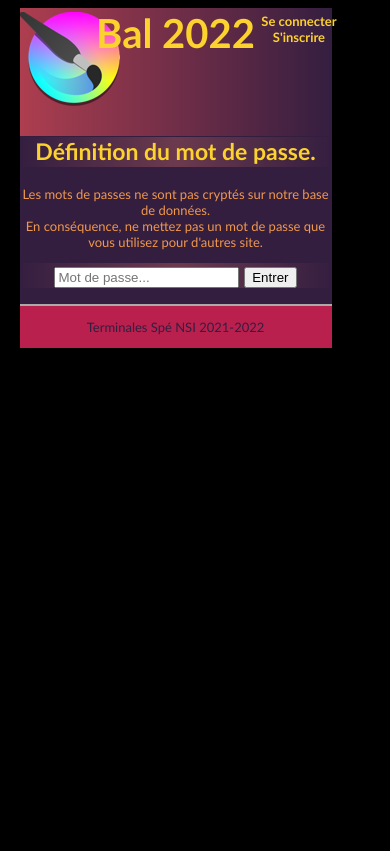
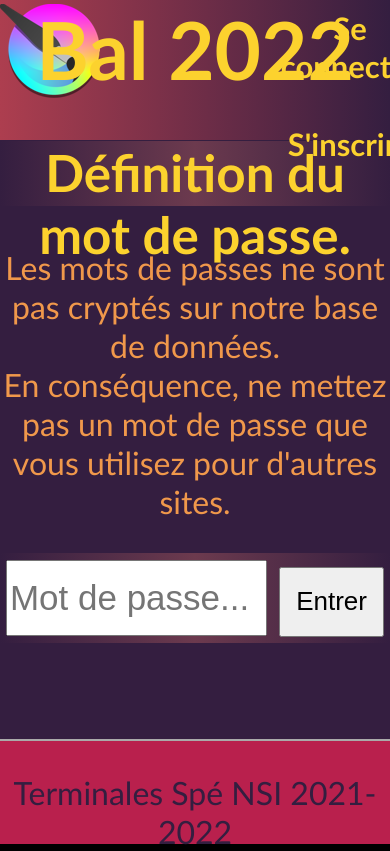
Before and after one commit to gbaalat/vote, a Python web app: template src/vote/auth/templates/auth_creerMdp.html in a window 390 px wide. Before the commit the page ends 348 px from the top, so only its background shows below. Run offline with Jinja, Linux system fonts and the light colour scheme; the template is opened without the code that fills it, so the values that code supplies are empty.

Commit message:
Mise en page pour téléphones V1.

```diff
--- a/src/vote/auth/templates/auth_creerMdp.html
+++ b/src/vote/auth/templates/auth_creerMdp.html
@@ -3,9 +3,9 @@
 {% block section %}
 	<h2 id="haut">Définition du mot de passe.</h2>
 	<p> Les mots de passes ne sont pas cryptés sur notre base de données.</br>
-		En conséquence, ne mettez pas un mot de passe que vous utilisez pour d'autres site.
+		En conséquence, ne mettez pas un mot de passe que vous utilisez pour d'autres sites.
 	</p>
-	<h2>
+	<h2 id = "inputinscription">
 		<form id="form" action="{{ url_for('auth_bp.creerMdp', public_id = public_id) }}" method="post">
 			<input type="password" id="email" name="mdp" placeholder="Mot de passe...">
 			<button>Entrer</button>
--- a/src/vote/auth/templates/auth_inscription.html
+++ b/src/vote/auth/templates/auth_inscription.html
@@ -5,7 +5,7 @@
 	<p> Explications blablablabalbalblablablabla</br>
 		blablablablablablablablablablalbalbalblbalba</br>
 	</p>
-	<h2>
+	<h2 id = "inputinscription">
 		<form id="form" method="POST" action="{{ url_for('auth_bp.inscription') }}">
 			<input type="text" id="email" name="email" placeholder="Entrer votre email...">
 			<button>Entrer</button>
--- a/src/vote/general/static/style.css
+++ b/src/vote/general/static/style.css
@@ -7,14 +7,14 @@ body{
 	font-family: 'Century Gothic', Calibri, serif;
 	font-size: 13px;
 	text-align: center;
-	background-color:#341e40;
-	width:80%;
+	width:90%;
 	margin-left:5%;
 	margin-right:5%;
 	color:#f0984b;
 }
 section{
 	grid-template-rows: auto;
+	background-color:#341e40;
 }
 aside{
 	grid-template-rows: auto;
@@ -60,7 +60,6 @@ h2{
 	position: absolute;
 	left: 50%;
 }
-
 table,
 td {
     border: 1px solid #f0984b;
@@ -77,11 +76,12 @@ header{
 	background-image:linear-gradient(to right,#ad3e4f, #341e40);
 	grid-template-rows: 100px;
 }
-
 #inputconnect{
-	height: 30%
+	height: 83px
 }
-
+#email{
+	margin-top: 3px;
+}
 #menu{
  	list-style-type:none;
 	background-color:#b9204d;
@@ -141,3 +141,150 @@ html{
 ul{
 	list-style: none;
 }
+@media (max-width : 26cm){
+	html{
+		height : 100%;
+	}
+	body{
+		width : 100%;
+		margin : 0%;
+		font-size : 140%;
+		grid-template-rows : 120px auto 75px;
+		height : 100%;
+	}
+	#haut{
+		font-size : 160%;
+		height : 45px;
+	}
+	h1{
+		font-size : 65px;
+	}
+	h2{
+		height : 40px;
+	}
+	h3{
+		display : grid;
+		grid-template-rows : auto 29px auto;
+		margin-top : 9px;
+	}
+	#seconnecter{
+		grid-row : 1;
+	}
+	#sinscrire{
+		grid-row : 3;
+	}
+	#auth{
+		font-size : 29px;
+		left : 73%;
+	}
+	input{
+		height : 40px;
+		width : 50%;
+		font-size : 21px;
+	}
+	#email{
+		margin-top : 5px;
+	}
+	#envoi{
+		height : 50px;
+		width : 100px;
+		font-size : 19px;
+		margin : 7px;
+	}
+	#inputconnect{
+		height : 162px;
+	}
+	header{
+		position: fixed;
+		width: 100%;
+		height: 120px;
+	}
+	section{
+		grid-row : 2;
+	}
+	footer{
+		grid-row : 3;
+	}
+	button{
+		height: 50px;
+		width: 75px;
+		font-size: 17px;
+	}
+	#inputinscription{
+		height: 58px;
+	}
+}
+@media (orientation : portrait){
+	html{
+		height : 100%;
+	}
+	body{
+		width :100%;
+		margin : 0%;
+		font-size : 200%;
+		grid-template-rows : 140px auto 105px;
+		height : 100%;
+	}
+	#haut{
+		font-size : 160%;
+		height : 65px;
+	}
+	h1{
+		font-size : 80px;
+	}
+	h2{
+		height : 59px;
+	}
+	h3{
+		display : grid;
+		grid-template-rows : auto 40px auto;
+		margin-top : 9px;
+		font-size: 34;
+	}
+	#seconnecter{
+		grid-row : 1;
+	}
+	#sinscrire{
+		grid-row : 3;
+	}
+	#auth{
+		font-size : 31px;
+		left : 72%;
+	}
+	input{
+		height : 70px;
+		width : 65%;
+		font-size : 35px;
+	}
+	#email{
+		margin-top : 7px;
+	}
+	#envoi{
+		height : 70px;
+		width : 140px;
+		font-size : 27px;
+		margin : 15px;
+	}
+	#inputconnect{
+		height : 220px;
+	}
+	#inputinscription{
+		height: 90px;
+	}
+	header{
+		position: fixed;
+		width: 100%;
+		height: 140px;
+	}
+	section{
+		grid-row : 2;
+	}
+	footer{
+		grid-row : 3;
+	}
+	button{
+		height: 70px;
+		width: 105px;
+		font-size: 26px;
+	}
+}
--- a/src/vote/general/templates/cadre.html
+++ b/src/vote/general/templates/cadre.html
@@ -11,12 +11,11 @@
 	    <a href="{{ url_for('gen_bp.home') }}">
 			<h1 class="linkedImage">Bal 2022</h1>
 		</a>
+		<h3 id="auth">
+			<a id="seconnecter" href="{{ url_for('auth_bp.connexion') }}" style:"color:#f0984b">Se connecter</a>
+			<a id="sinscrire" href="{{ url_for('auth_bp.inscription') }}" style:"color:#f0984b">S'inscrire</a>
+		</h3>
     </header>
-
-	<h3 id="auth">
-		<a href="{{ url_for('auth_bp.connexion') }}" style:"color:#f0984b">Se connecter</a></br>
-		<a href="{{ url_for('auth_bp.inscription') }}" style:"color:#f0984b">S'inscrire</a>
-	</h3>
 
 	{% with messages = get_flashed_messages() %}
 		{% if messages %}
--- a/src/vote/nav/templates/index.html
+++ b/src/vote/nav/templates/index.html
@@ -2,10 +2,6 @@
 
 {% block section %}
 	<h2 id="haut">Catégories</h2>
-		<form id="form">
-			<input type="search" id="query" name="q" placeholder="Chercher">
-			<button>Chercher</button>
-		</form>
 		<h2 id="Gen">Général</h2>
 		<p>Général</br>
 		blablablablablablablablablablablablablablablabla</br>
@@ -31,7 +27,7 @@
 			blablablablablablablablablablablablablablablabla</br>
 
 			</p>
-			<a href="{{ url_for('votes_bp.vote', categorie_id = cat.id) }}" style:"color:#f0984b">Voter</a></br>
+			<a href="{{ url_for('votes_bp.vote', categorie_id = i.id) }}" style:"color:#f0984b">Voter</a></br>
 			<a href="#haut">retour en haut de la page</a>
 		{% endfor %}
 
```
Also changed, not shown: src/vote/auth/templates/auth_connexion.html (+4 -7 lines), 1 other file.
